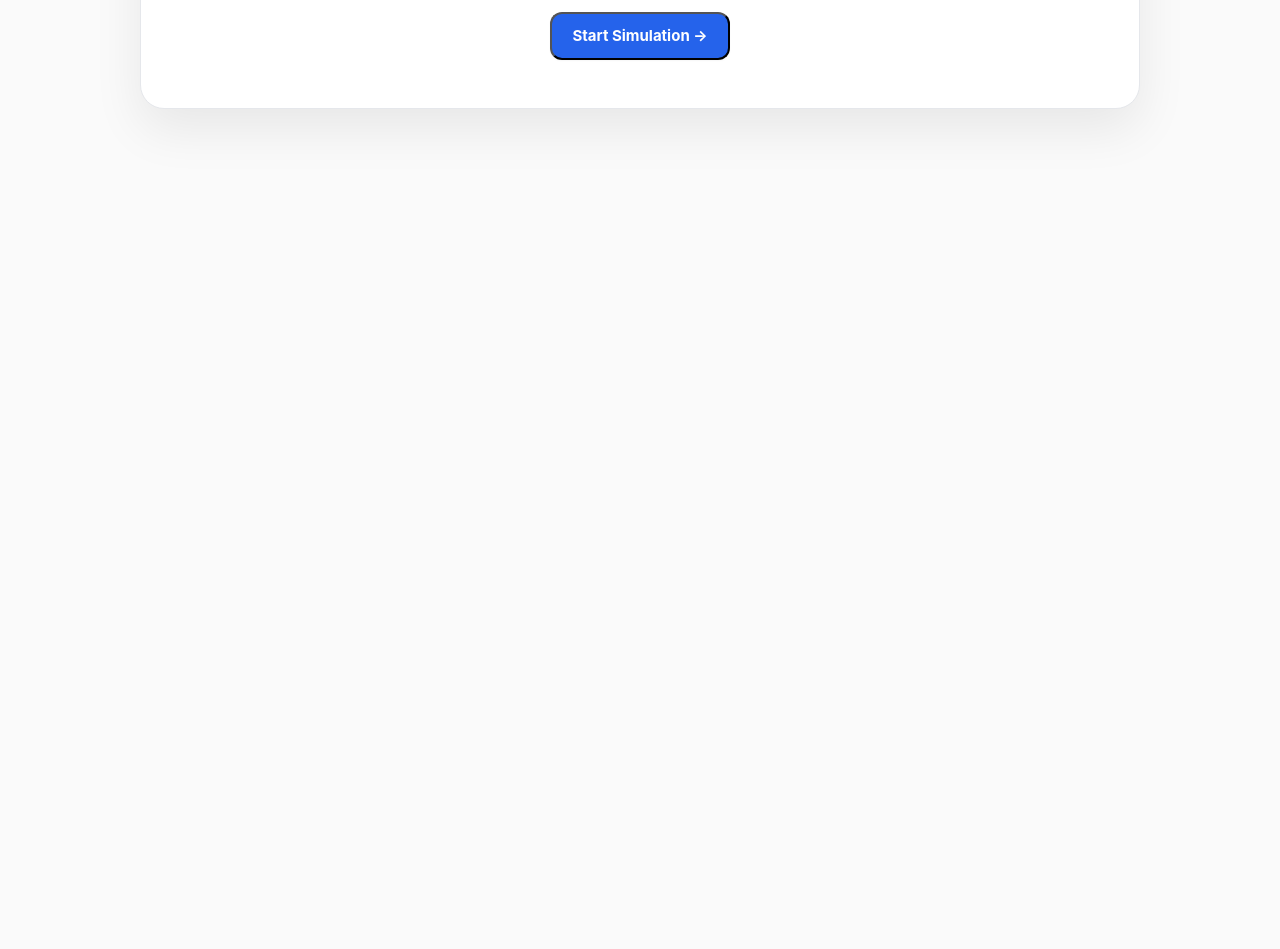
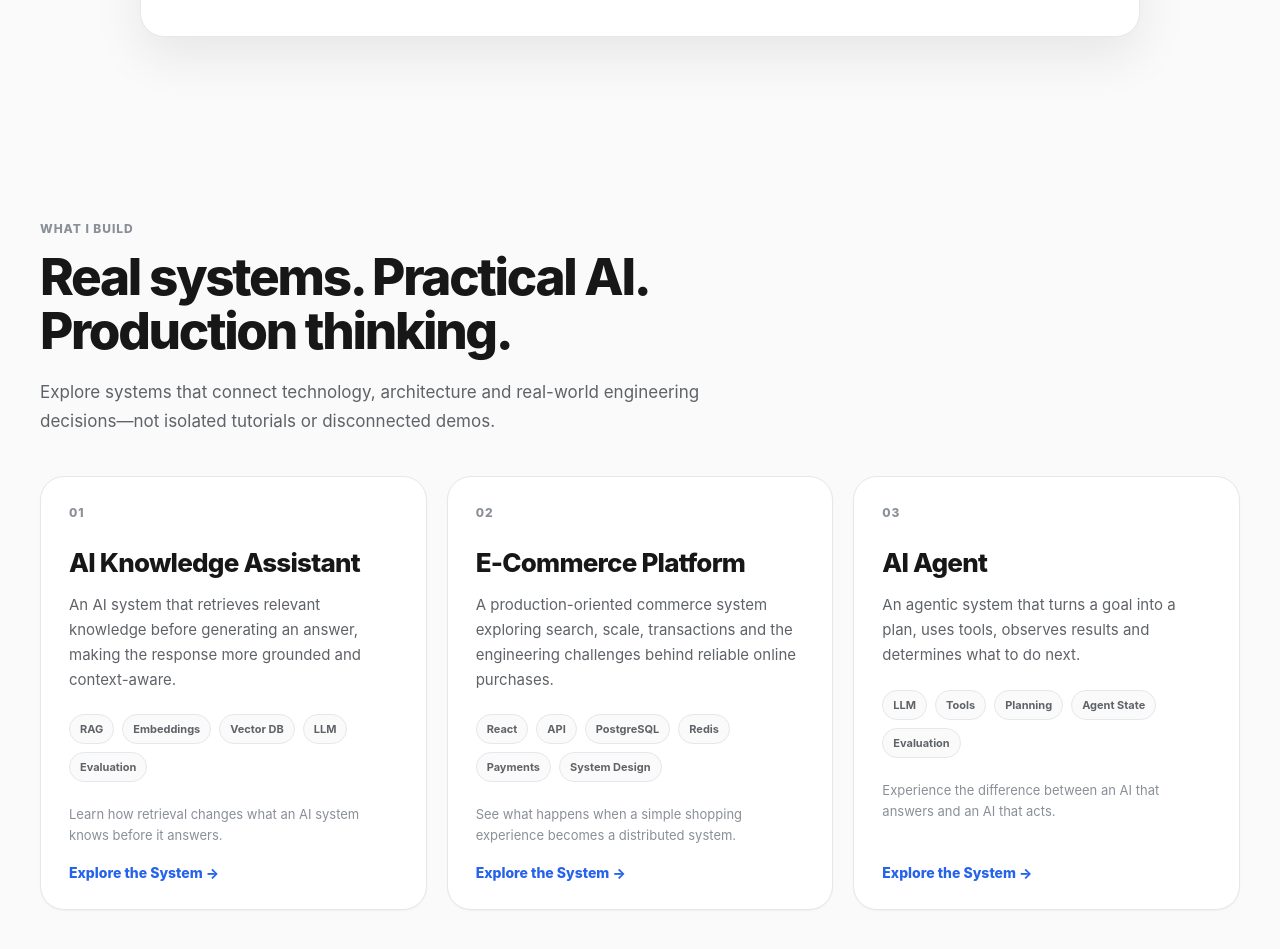
Before and after one commit to studyatomofficial-oss/edduu, a React (Vite) app: page / in a window 1280 px wide. Shown: the part 1480-2429 px from the top of the page. Before the commit the page ends 1685 px from the top, so only its background shows below. Built offline with nearby package versions, Linux system fonts and the light colour scheme.

Commit message:
feat: add EDDUU project showcase

```diff
--- a/src/App.css
+++ b/src/App.css
@@ -551,3 +551,204 @@
     width: 100%;
   }
 }
+.edduu-projects {
+  padding-top: 88px;
+  padding-bottom: 96px;
+}
+
+.edduu-projects-header {
+  max-width: 760px;
+  margin-bottom: 40px;
+}
+
+.edduu-section-eyebrow {
+  margin: 0 0 14px;
+
+  color: var(--edduu-text-muted);
+
+  font-size: 12px;
+  font-weight: 800;
+  letter-spacing: 0.08em;
+  text-transform: uppercase;
+}
+
+.edduu-section-title {
+  margin: 0;
+
+  color: var(--edduu-text);
+
+  font-size: clamp(34px, 4vw, 52px);
+  line-height: 1.05;
+  letter-spacing: -0.045em;
+  font-weight: 800;
+}
+
+.edduu-section-description {
+  max-width: 680px;
+  margin: 20px 0 0;
+
+  color: var(--edduu-text-secondary);
+
+  font-size: 17px;
+  line-height: 1.7;
+}
+
+.edduu-projects-grid {
+  display: grid;
+  grid-template-columns: repeat(3, minmax(0, 1fr));
+  gap: 20px;
+}
+
+.edduu-project-card {
+  min-height: 420px;
+  padding: 28px;
+
+  display: flex;
+  flex-direction: column;
+
+  border: 1px solid var(--edduu-border);
+  border-radius: var(--edduu-radius-xl);
+
+  background: var(--edduu-surface);
+
+  box-shadow: var(--edduu-shadow-sm);
+
+  transition:
+    transform 180ms ease,
+    box-shadow 180ms ease,
+    border-color 180ms ease;
+}
+
+.edduu-project-card:hover {
+  transform: translateY(-4px);
+
+  border-color: var(--edduu-border-strong);
+
+  box-shadow: var(--edduu-shadow-md);
+}
+
+.edduu-project-number {
+  margin-bottom: 28px;
+
+  color: var(--edduu-text-muted);
+
+  font-size: 12px;
+  font-weight: 800;
+  letter-spacing: 0.08em;
+}
+
+.edduu-project-title {
+  margin: 0;
+
+  color: var(--edduu-text);
+
+  font-size: 26px;
+  line-height: 1.15;
+  letter-spacing: -0.03em;
+  font-weight: 800;
+}
+
+.edduu-project-description {
+  margin: 16px 0 0;
+
+  color: var(--edduu-text-secondary);
+
+  font-size: 15px;
+  line-height: 1.65;
+}
+
+.edduu-project-tags {
+  display: flex;
+  flex-wrap: wrap;
+  gap: 8px;
+
+  margin-top: 22px;
+}
+
+.edduu-project-tag {
+  display: inline-flex;
+  align-items: center;
+
+  min-height: 30px;
+  padding: 0 10px;
+
+  border: 1px solid var(--edduu-border);
+  border-radius: 999px;
+
+  background: var(--edduu-bg);
+
+  color: var(--edduu-text-secondary);
+
+  font-size: 11px;
+  font-weight: 700;
+}
+
+.edduu-project-learning {
+  margin: 22px 0 0;
+
+  color: var(--edduu-text-muted);
+
+  font-size: 13px;
+  line-height: 1.6;
+}
+
+.edduu-project-cta {
+  margin-top: auto;
+  padding: 18px 0 0;
+
+  border: 0;
+
+  background: transparent;
+
+  color: var(--edduu-primary);
+
+  font-size: 14px;
+  font-weight: 800;
+
+  text-align: left;
+
+  cursor: pointer;
+
+  transition: transform 180ms ease;
+}
+
+.edduu-project-card:hover .edduu-project-cta {
+  transform: translateX(3px);
+}
+
+@media (max-width: 900px) {
+  .edduu-projects-grid {
+    grid-template-columns: 1fr;
+  }
+
+  .edduu-project-card {
+    min-height: 0;
+  }
+}
+
+@media (max-width: 600px) {
+  .edduu-projects {
+    padding-top: 64px;
+    padding-bottom: 72px;
+  }
+
+  .edduu-projects-header {
+    margin-bottom: 28px;
+  }
+
+  .edduu-section-title {
+    font-size: clamp(32px, 10vw, 44px);
+  }
+
+  .edduu-section-description {
+    font-size: 16px;
+  }
+
+  .edduu-project-card {
+    padding: 24px;
+  }
+
+  .edduu-project-title {
+    font-size: 24px;
+  }
+}
--- a/src/App.tsx
+++ b/src/App.tsx
@@ -2,6 +2,7 @@ import './App.css'
 import ExperienceDemo from './components/ExperienceDemo'
 import Hero from './components/Hero'
 import Navbar from './components/Navbar'
+import ProjectsSection from './components/ProjectsSection'
 
 function App() {
   return (
@@ -9,6 +10,7 @@ function App() {
       <Navbar />
       <Hero />
       <ExperienceDemo />
+      <ProjectsSection />
     </div>
   )
 }
--- /dev/null
+++ b/src/components/ProjectCard.tsx
@@ -0,0 +1,51 @@
+type ProjectCardProps = {
+  number: string
+  title: string
+  description: string
+  tags: string[]
+  learningLine: string
+}
+
+function ProjectCard({
+  number,
+  title,
+  description,
+  tags,
+  learningLine,
+}: ProjectCardProps) {
+  return (
+    <article className="edduu-project-card">
+      <div className="edduu-project-number">{number}</div>
+
+      <h3 className="edduu-project-title">{title}</h3>
+
+      <p className="edduu-project-description">
+        {description}
+      </p>
+
+      <div className="edduu-project-tags">
+        {tags.map((tag) => (
+          <span
+            className="edduu-project-tag"
+            key={tag}
+          >
+            {tag}
+          </span>
+        ))}
+      </div>
+
+      <p className="edduu-project-learning">
+        {learningLine}
+      </p>
+
+      <button
+        type="button"
+        className="edduu-project-cta"
+      >
+        Explore the System →
+      </button>
+    </article>
+  )
+}
+
+export default ProjectCard
--- /dev/null
+++ b/src/components/ProjectsSection.tsx
@@ -0,0 +1,75 @@
+import ProjectCard from './ProjectCard'
+
+const projects = [
+  {
+    number: '01',
+    title: 'AI Knowledge Assistant',
+    description:
+      'An AI system that retrieves relevant knowledge before generating an answer, making the response more grounded and context-aware.',
+    tags: ['RAG', 'Embeddings', 'Vector DB', 'LLM', 'Evaluation'],
+    learningLine:
+      'Learn how retrieval changes what an AI system knows before it answers.',
+  },
+  {
+    number: '02',
+    title: 'E-Commerce Platform',
+    description:
+      'A production-oriented commerce system exploring search, scale, transactions and the engineering challenges behind reliable online purchases.',
+    tags: [
+      'React',
+      'API',
+      'PostgreSQL',
+      'Redis',
+      'Payments',
+      'System Design',
+    ],
+    learningLine:
+      'See what happens when a simple shopping experience becomes a distributed system.',
+  },
+  {
+    number: '03',
+    title: 'AI Agent',
+    description:
+      'An agentic system that turns a goal into a plan, uses tools, observes results and determines what to do next.',
+    tags: ['LLM', 'Tools', 'Planning', 'Agent State', 'Evaluation'],
+    learningLine:
+      'Experience the difference between an AI that answers and an AI that acts.',
+  },
+]
+
+function ProjectsSection() {
+  return (
+    <section className="edduu-section edduu-projects">
+      <div className="edduu-container">
+        <div className="edduu-projects-header">
+          <p className="edduu-section-eyebrow">What I Build</p>
+
+          <h2 className="edduu-section-title">
+            Real systems. Practical AI. Production thinking.
+          </h2>
+
+          <p className="edduu-section-description">
+            Explore systems that connect technology, architecture and
+            real-world engineering decisions—not isolated tutorials or
+            disconnected demos.
+          </p>
+        </div>
+
+        <div className="edduu-projects-grid">
+          {projects.map((project) => (
+            <ProjectCard
+              key={project.number}
+              number={project.number}
+              title={project.title}
+              description={project.description}
+              tags={project.tags}
+              learningLine={project.learningLine}
+            />
+          ))}
+        </div>
+      </div>
+    </section>
+  )
+}
+
+export default ProjectsSection
```
